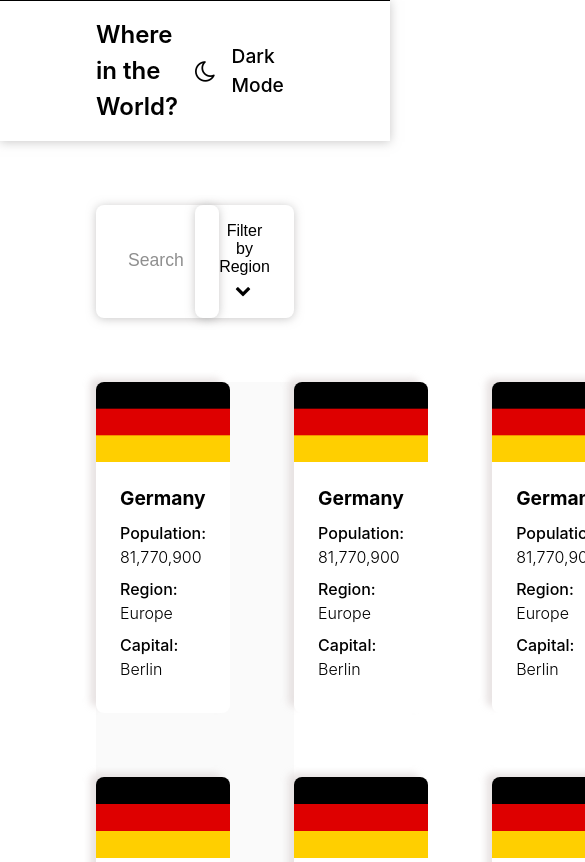
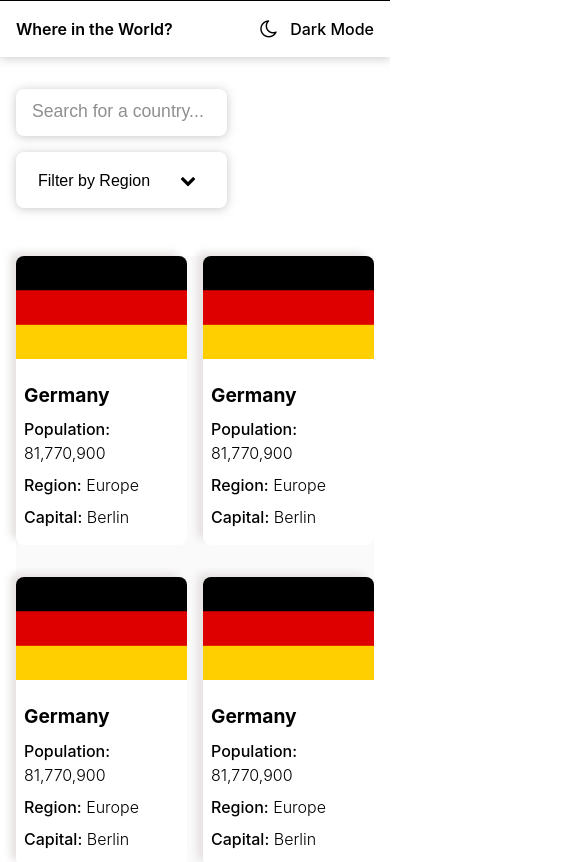
Before and after one commit to emmanuelnkechi/country-api-assessment, a React (Vite) app: page / in a window 390 px wide. Shown: the top 862 px of the page, 585 px wide, since content can reach past the window. Built offline with nearby package versions, Linux system fonts and the light colour scheme.

Commit message:
implemented responsiveness on mobile for country list screen

```diff
--- a/src/components/card.tsx
+++ b/src/components/card.tsx
@@ -1,4 +1,4 @@
-import style from "styled-components";
+import styled from "styled-components";
 
 import Flag from "../assets/flag.png";
 
@@ -33,21 +33,20 @@ const Countries = () => {
   );
 };
 
-const StyledCard = style.div`
+const StyledCard = styled.div`
   background: #ffffff;
   border-radius: 0.5rem;
-box-shadow: -7px -5px 7px -1px rgba(224,217,217,0.75);
+  box-shadow: -7px -5px 7px -1px rgba(224, 217, 217, 0.75);
   cursor: pointer;
-transition: all .2s ease-in-out;
+  transition: all 0.2s ease-in-out;
 
-
-:hover{
+  :hover {
     transform: scale(1.03);
   }
 
-.country{
-    &__flag{
-        img{
+  .country {
+    &__flag {
+      img {
         width: 100%;
         height: 100%;
         border-top-left-radius: 0.5rem;
@@ -55,27 +54,34 @@ transition: all .2s ease-in-out;
       }
     }
 
-    &__info{
+    &__info {
       padding: 1rem 1.5rem 2rem 1.5rem;
 
-        h4{
+      h4 {
         font-size: 1.2rem;
         margin: 0rem;
       }
     }
 
-    &__country-details{
-     div{
+    &__country-details {
+      div {
         margin-top: 0.5rem;
 
         span:first-child {
           font-weight: 500;
         }
 
-    span:last-child{
+        span:last-child {
           font-weight: 300;
         }
+      }
+    }
+  }
 
+  @media only screen and (min-width: 280px) and (max-width: 677px) {
+    .country {
+      &__info {
+        padding: 1rem 0.5rem;
       }
     }
   }
--- a/src/components/countries/index.tsx
+++ b/src/components/countries/index.tsx
@@ -137,6 +137,49 @@ const StyledDiv = styled.div`
       }
     }
   }
+
+  @media only screen and (min-width: 280px) and (max-width: 677px) {
+    padding: 2rem 1rem;
+
+    .list {
+      &__countries {
+        display: grid;
+        grid-template-columns: 1fr 1fr;
+        gap: 2rem 1rem;
+        margin-top: 3rem;
+      }
+
+      &__search {
+        display: grid;
+        grid-template-columns: 1fr;
+
+        &--right-align {
+          margin-top: 1rem;
+          justify-self: left;
+          width: 50%;
+        }
+
+        input {
+          padding: 1rem;
+          width: 50%;
+          font-size: 0.8rem;
+        }
+      }
+    }
+  }
+
+  @media only screen and (min-width: 678px) and (max-width: 1024px) {
+    padding: 2rem;
+
+    .list {
+      &__countries {
+        display: grid;
+        grid-template-columns: 1fr 1fr 1fr;
+        gap: 4rem 1rem;
+        margin-top: 4rem;
+      }
+    }
+  }
 `;
 
 export default Countries;
--- a/src/components/nav.tsx
+++ b/src/components/nav.tsx
@@ -49,6 +49,34 @@ const StyledDiv = styled.div`
       }
     }
   }
+
+  @media only screen and (min-width: 280px) and (max-width: 677px) {
+    .nav {
+      padding: 1rem;
+
+      &__header {
+        font-size: 1rem;
+      }
+
+      &__icon {
+        span {
+          margin-left: 0.8rem;
+          font-weight: 500;
+          font-size: 1rem;
+        }
+
+        i {
+          font-size: 20px;
+        }
+      }
+    }
+  }
+
+  @media only screen and (min-width: 678px) and (max-width: 1024px) {
+    .nav {
+      padding: 2rem;
+    }
+  }
 `;
 
 export default Nav;
```
Lines whose indentation alone changed are shown as unchanged.
